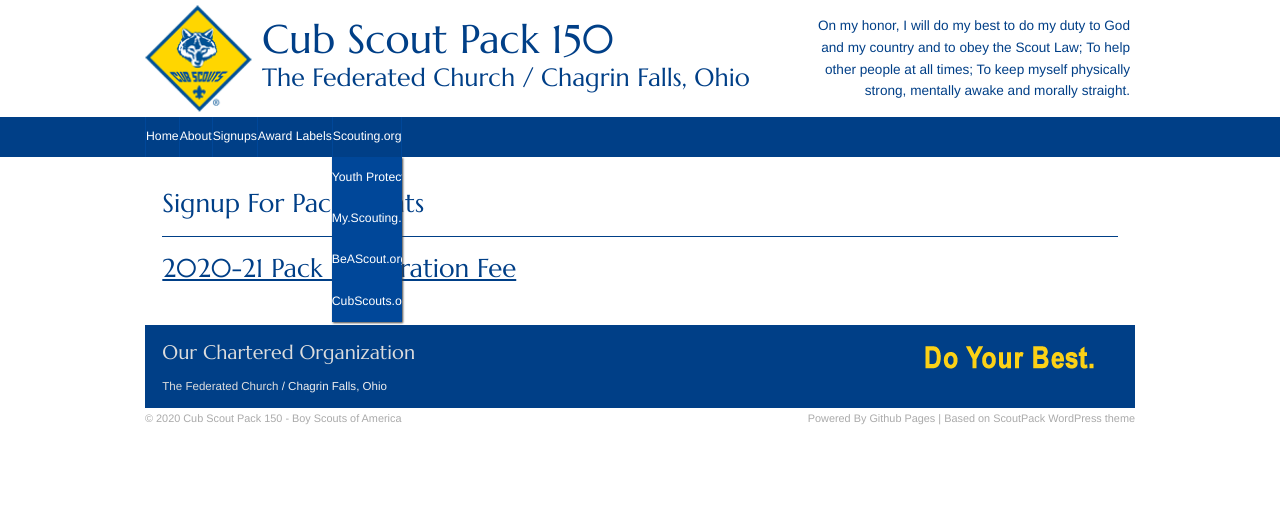
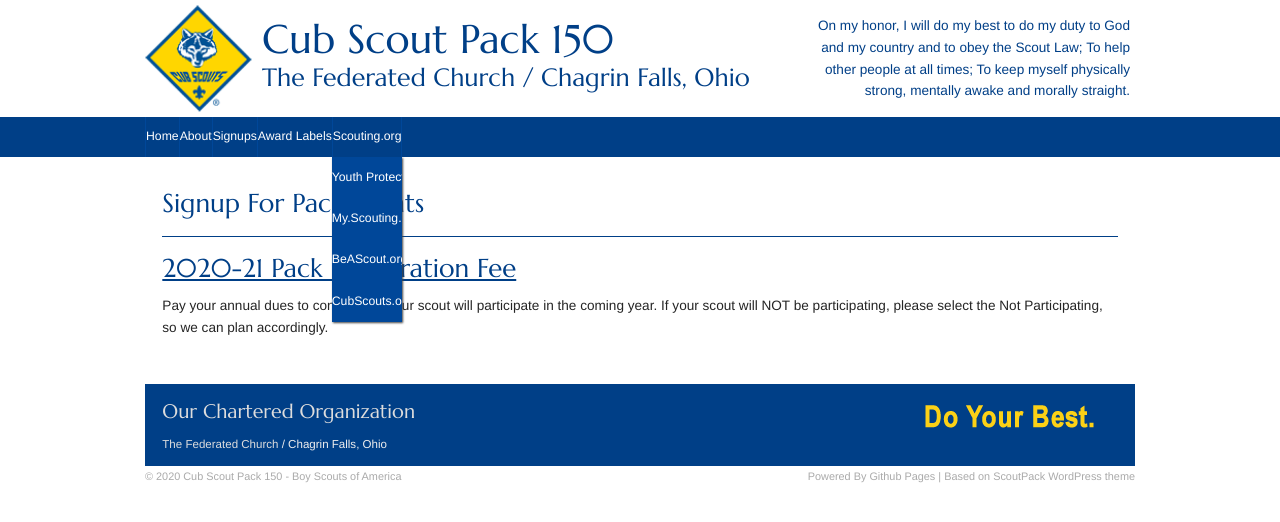
Before and after one commit to Pack150/Pack150.github.io, a Jekyll site: the page built from signups.md, in a window 1280 px wide. Shown: the top 522 px of the page. Built offline with Jekyll 4.4.1, drawn with Linux system fonts in a browser that asks for light colours; nearby versions of some CDN libraries; library files that are not in the unit come from our copies.

Commit message:
Update signups.md

```diff
--- a/signups.md
+++ b/signups.md
@@ -9,3 +9,5 @@
 ************
 
 ## [2020-21 Pack Registration Fee](https://2019-2020-registration-copy-14277.cheddarup.com)
+
+Pay your annual dues to confirm that your scout will participate in the coming year. If your scout will NOT be participating, please select the Not Participating, so we can plan accordingly.
```
